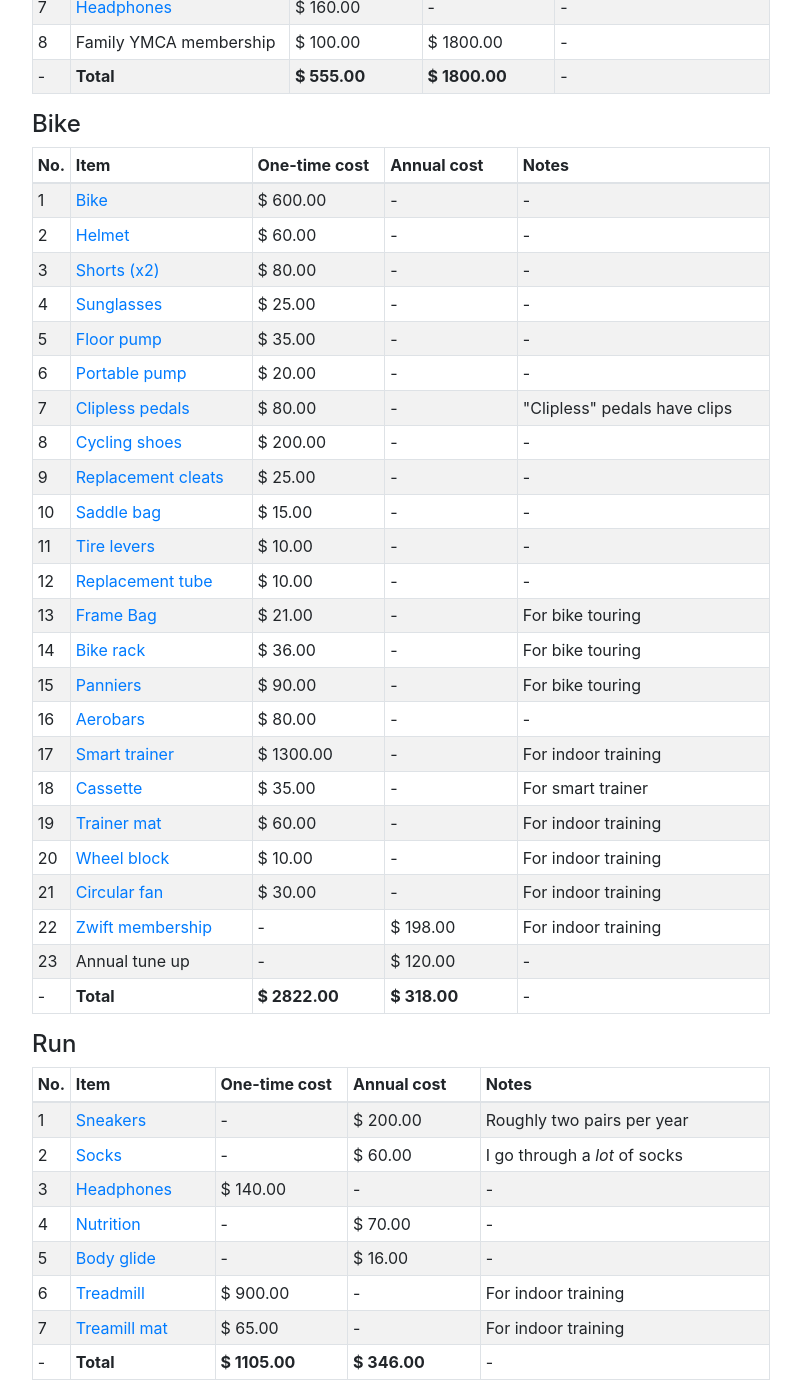
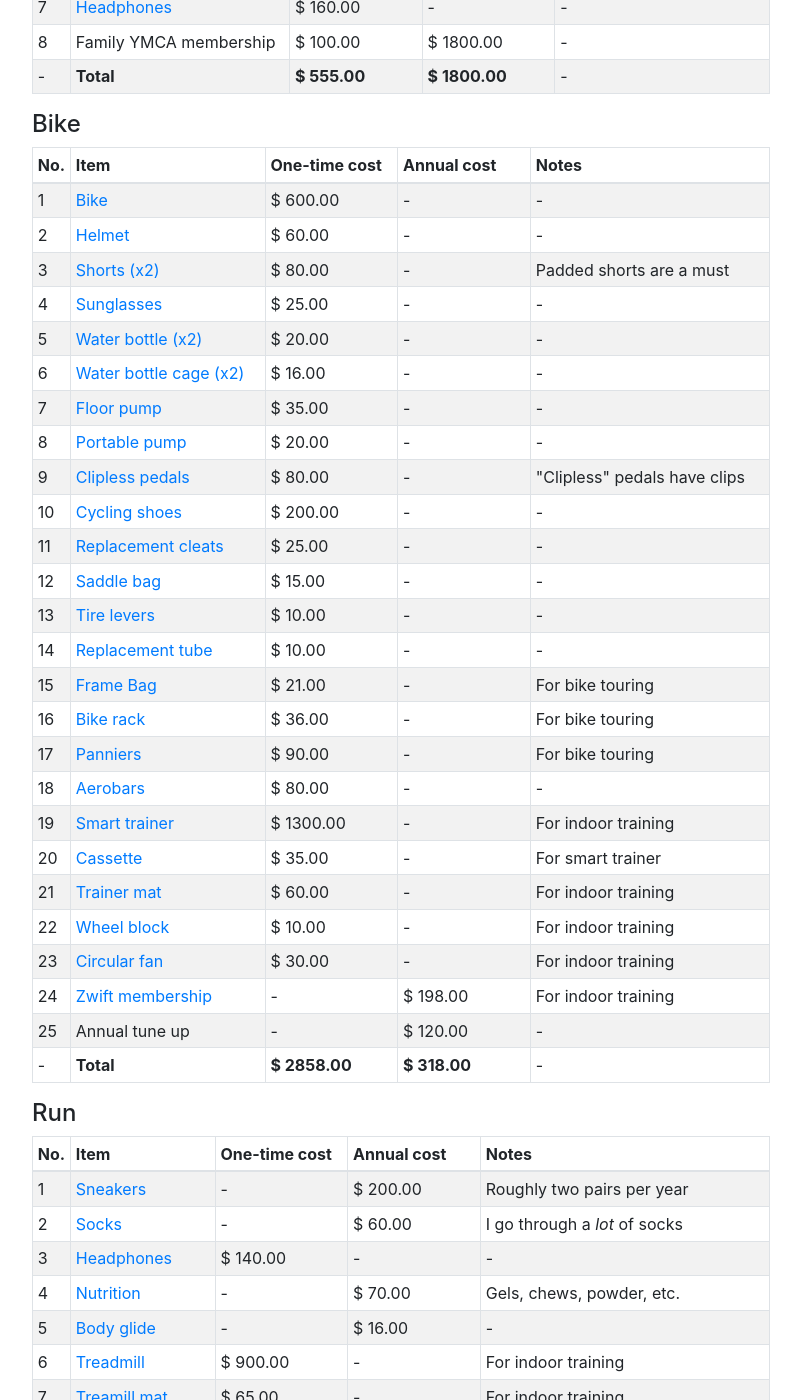
Before and after one commit to mackorone/mackorone.github.io, a Jekyll site: the page built from _posts/2022-06-04-the-cost-of-triathlon.md, in a window 1280 px wide and 1400 px high, scrolled down 705 px. Shown: the whole window, without its empty margins (239-1040 px from the left). Built offline with Jekyll 4.4.1, drawn with Linux system fonts in a browser that asks for light colours; nearby versions of some CDN libraries; some of the changed text lies outside the part shown.

Commit message:
Update cost of triathlon

```diff
--- a/_data/cost_of_triathlon.yml
+++ b/_data/cost_of_triathlon.yml
@@ -3,43 +3,35 @@
     - name: Swimsuit
       url: https://www.amazon.com/gp/product/B00DGOKCZK/
       one_time_cost: 10
-      annual_cost:
 
     - name: Goggles
       url: https://www.amazon.com/gp/product/B07PKN27XG/
       one_time_cost: 10
-      annual_cost:
 
     - name: Swim cap
       url: https://www.amazon.com/gp/product/B07RQKX3Z3/
       one_time_cost: 10
-      annual_cost:
 
     - name: Baby shampoo
       url: https://www.amazon.com/Johnsons-Baby-Shampoo-Travel-Ounce/dp/B00LVUOL5I/
       one_time_cost: 5
-      annual_cost:
       notes: Prevents goggle fog
 
     - name: Swim buoy
       url: https://www.amazon.com/gp/product/B09G2QH26H/
       one_time_cost: 20
-      annual_cost:
       notes: For open water swimming
 
     - name: Wetsuit
       url: https://synergywetsuits.com/collections/endorphin-wetsuits/products/mens-endorphin-fullsleeve-triathlon-wetsuit-2021
       one_time_cost: 240
-      annual_cost:
       notes: For open water swimming
 
     - name: Headphones
       url: https://shokz.com/products/openswim
       one_time_cost: 160
-      annual_cost:
 
     - name: Family YMCA membership
-      url:
       one_time_cost: 100
       annual_cost: 1800
 
@@ -48,167 +40,146 @@
     - name: Bike
       url: https://www.giant-bicycles.com/us/contend-3
       one_time_cost: 600
-      annual_cost:
 
     - name: Helmet
       url: https://www.amazon.com/gp/product/B07HQ6GKWB/
       one_time_cost: 60
-      annual_cost:
 
     - name: Shorts (x2)
       url: https://www.amazon.com/gp/product/B085XXL1YC/
       one_time_cost: 80
-      annual_cost:
+      notes: Padded shorts are a must
 
     - name: Sunglasses
       url: https://www.amazon.com/gp/product/B019JR5APE/
       one_time_cost: 25
-      annual_cost:
+
+    - name: Water bottle (x2)
+      url: https://www.amazon.com/gp/product/B08TQ8B1KH/
+      one_time_cost: 20
+
+    - name: Water bottle cage (x2)
+      url: https://www.amazon.com/gp/product/B00322W9TS/
+      one_time_cost: 16
 
     - name: Floor pump
       url: https://www.amazon.com/gp/product/B017ADD9N4/
       one_time_cost: 35
-      annual_cost:
 
     - name: Portable pump
       url: https://www.amazon.com/gp/product/B010JFWDHS/
       one_time_cost: 20
-      annual_cost:
 
     - name: Clipless pedals
       url: https://www.lookcycle.com/it-en/products/pedals/road/comfort/keo-classic-3-plus
       one_time_cost: 80
-      annual_cost:
       notes: '"Clipless" pedals have clips'
 
     - name: Cycling shoes
       url: https://www.fizik.com/us_en/tempo-overcurve-r4.html
       one_time_cost: 200
-      annual_cost:
 
     - name: Replacement cleats
       url: https://www.amazon.com/gp/product/B001CHRPGM/
       one_time_cost: 25
-      annual_cost:
 
     - name: Saddle bag
       url: https://www.amazon.com/gp/product/B0797M8DW8/
       one_time_cost: 15
-      annual_cost:
 
     - name: Tire levers
       url: https://www.amazon.com/gp/product/B07FDS3VCW/
       one_time_cost: 10
-      annual_cost:
 
     - name: Replacement tube
       url: https://www.amazon.com/gp/product/B008ZTM95C/
       one_time_cost: 10
-      annual_cost:
 
     - name: Frame Bag
       url: https://www.amazon.com/gp/product/B07YN2TFSM/
       one_time_cost: 21
-      annual_cost:
       notes: For bike touring
 
     - name: Bike rack
       url: https://www.amazon.com/gp/product/B00DWKUAZK/
       one_time_cost: 36
-      annual_cost:
       notes: For bike touring
 
     - name: Panniers
       url: https://www.amazon.com/gp/product/B00KW2ZIMQ/
       one_time_cost: 90
-      annual_cost:
       notes: For bike touring
 
     - name: Aerobars
       url: https://www.amazon.com/gp/product/B0185OKVRY/
       one_time_cost: 80
-      annual_cost:
 
     - name: Smart trainer
       url: https://www.wahoofitness.com/devices/indoor-cycling/bike-trainers/kickr-buy
       one_time_cost: 1300
-      annual_cost:
       notes: For indoor training
 
     - name: Cassette
       url: https://www.sram.com/en/sram/models/cs-pg-850-a1
       one_time_cost: 35
-      annual_cost:
       notes: For smart trainer
 
     - name: Trainer mat
       url: https://www.amazon.com/gp/product/B08CK3YK2V/
       one_time_cost: 60
-      annual_cost:
       notes: For indoor training
 
     - name: Wheel block
       url: https://www.amazon.com/gp/product/B088BGKWL7/
       one_time_cost: 10
-      annual_cost:
       notes: For indoor training
 
     - name: Circular fan
       url: https://www.amazon.com/gp/product/B001R1Q0OG/
       one_time_cost: 30
-      annual_cost:
       notes: For indoor training
 
     - name: Zwift membership
       url: https://us.zwift.com/
-      one_time_cost:
       annual_cost: 198
       notes: For indoor training
 
     - name: Annual tune up
-      url:
-      one_time_cost:
       annual_cost: 120
 
 - name: run
   items:
     - name: Sneakers
       url: https://www.nike.com/t/free-rn-2018-mens-running-shoe-4VTnGqeZ
-      one_time_cost:
       annual_cost: 200
       notes: Roughly two pairs per year
 
     - name: Socks
       url: https://www.amazon.com/gp/product/B07MMGZYNY/
-      one_time_cost:
       annual_cost: 60
       notes: I go through a <em>lot</em> of socks
 
     - name: Headphones
       url: https://www.jabra.com/bluetooth-headsets/jabra-elite-active-75t
       one_time_cost: 140
-      annual_cost:
 
     - name: Nutrition
       url: https://www.amazon.com/gp/product/B01N4QA8AG/
-      one_time_cost:
       annual_cost: 70
+      notes: Gels, chews, powder, etc.
 
     - name: Body glide
       url: https://www.amazon.com/gp/product/B0043S06GI/
-      one_time_cost:
       annual_cost: 16
 
     - name: Treadmill
       url: https://www.horizonfitness.com/horizon-7-0-at-treadmill
       one_time_cost: 900
-      annual_cost:
       notes: For indoor training
 
     - name: Treamill mat
       url: https://www.amazon.com/gp/product/B001VA8NRU/
       one_time_cost: 65
-      annual_cost:
       notes: For indoor training
 
 - name: other
@@ -216,51 +187,40 @@
     - name: Fitness watch
       url: https://www.garmin.com/en-US/p/713363
       one_time_cost: 380
-      annual_cost:
 
     - name: USAT Membership
-      url:
-      one_time_cost:
+      url: https://www.teamusa.org/USA-Triathlon/Membership-Overview/Membership-Types/Annual-Membership
       annual_cost: 50
       notes: Required by most races
 
     - name: Race fees
-      url:
-      one_time_cost:
       annual_cost: 1000
 
     - name: Race belt
       url: https://www.amazon.com/gp/product/B07SLS59BG/
       one_time_cost: 10
-      annual_cost:
 
     - name: Triathlon suit
       url: https://www.amazon.com/gp/product/B08D2R2H6R/
       one_time_cost: 175
-      annual_cost:
 
     - name: Transition mat
       url: https://www.amazon.com/gp/product/B01M0SUX1D/
       one_time_cost: 35
-      annual_cost:
 
     - name: Heart rate monitor
       url: https://www.amazon.com/gp/product/B085JKM9DR/
       one_time_cost: 120
-      annual_cost:
 
     - name: Training bible
       url: https://www.amazon.com/Triathletes-Training-Bible-Worlds-Comprehensive/dp/1937715442/
       one_time_cost: 15
-      annual_cost:
 
     - name: Training diary
       url: https://www.amazon.com/gp/product/1937715639/
       one_time_cost: 10
-      annual_cost:
 
     - name: Gallon water bottle
       url: https://coldest.com/product/the-coldest-bottle-1-gallon/
       one_time_cost: 100
-      annual_cost:
       notes: For hydration throughout the day
```
